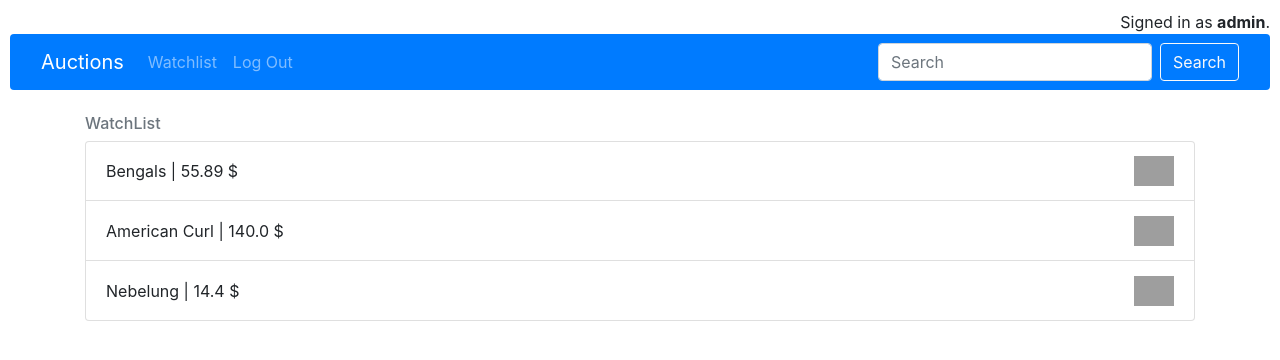
After one commit to AleksanderTelecki/commerce, a Django app: page /auction/watchlist in a window 1280 px wide. The commit adds this page. Shown: the top 360 px of the page. Run offline with Django 3.2, Linux system fonts and the light colour scheme; a user stored in the database is signed in; data comes from the database, SQL or seed files in the repository; both versions use the stored data as it was after the commit; some libraries are stand-ins or nearby versions; grey boxes are pictures that could not be loaded.

Commit message:
comment form, and watchlist

```diff
--- a/auctions/admin.py
+++ b/auctions/admin.py
@@ -2,7 +2,7 @@ from django.contrib import admin
 
 # Register your models here.
 
-from .models import User,Category,AuctionListing,Comment,Bid
+from .models import User,Category,AuctionListing,Comment,Bid, Watchlist
 
 class CategoriesAdmin(admin.ModelAdmin):
     list_display = ("id","categoryName")
@@ -13,3 +13,4 @@ admin.site.register(Category,CategoriesAdmin)
 admin.site.register(AuctionListing)
 admin.site.register(Comment)
 admin.site.register(Bid)
+admin.site.register(Watchlist)
--- a/auctions/models.py
+++ b/auctions/models.py
@@ -94,3 +94,5 @@ class Bid(models.Model):
 class Watchlist(models.Model):
     user = models.ForeignKey(User,on_delete=models.CASCADE,related_name="userWatchlist")
     auctionlisting = models.ForeignKey(AuctionListing,on_delete=models.CASCADE,related_name="auctionlistingItem")
+    def __str__(self):
+        return f"User: {self.user} AuctionListing: {self.auctionlisting}"
--- a/auctions/static/auctions/styles.css
+++ b/auctions/static/auctions/styles.css
@@ -11,3 +11,12 @@ body {
 #id_select {
     min-width:185px;
 }
+
+.card-link {
+    z-index: 2;
+    position: relative;
+}
+
+.image-parent {
+    max-width: 40px;
+}
--- a/auctions/templates/auctions/index.html
+++ b/auctions/templates/auctions/index.html
@@ -16,8 +16,11 @@
           <h6 class="card-text">Price: {{ auction.getPrice }}$</h6>
       </div>
       <div class="card-footer">
+          <a href="{% url 'showListing' listing_id=auction.id %}" class="stretched-link"></a>
           <a href="{% url 'showListing' listing_id=auction.id %}" class="card-link">Details</a>
-          <a href="#" class="card-link">Add to Watchlist</a>
+          {% if user.is_authenticated %}
+          <a href="{% url 'addToWatch' listing_id=auction.id %}" class="card-link">Add to Watchlist</a>
+          {% endif %}
       </div>
         <div class="card-footer">
           <small class="text-muted">{{ auction.startdate }}</small>
--- a/auctions/templates/auctions/layout.html
+++ b/auctions/templates/auctions/layout.html
@@ -18,18 +18,15 @@
 
           <nav class="navbar navbar-expand-lg navbar-dark bg-primary rounded">
             <div class="container-fluid">
-              <a class="navbar-brand" href="#">Auctions</a>
+              <a class="navbar-brand" href="{% url 'index' %}">Auctions</a>
               <button class="navbar-toggler" type="button" data-bs-toggle="collapse" data-bs-target="#navbarScroll" aria-controls="navbarScroll" aria-expanded="false" aria-label="Toggle navigation">
                 <span class="navbar-toggler-icon"></span>
               </button>
               <div class="collapse navbar-collapse" id="navbarScroll">
                 <ul class="navbar-nav me-auto my-2 my-lg-0 navbar-nav-scroll" style="--bs-scroll-height: 100px;">
-                    <li class="nav-item">
-                        <a class="nav-link" href="{% url 'index' %}">Active Listings</a>
-                    </li>
                     {% if user.is_authenticated %}
                     <li class="nav-item">
-                        <a class="nav-link" href="#">Watchlist</a>
+                        <a class="nav-link" href="{% url 'watchList' %}">Watchlist</a>
                     </li>
                         <li class="nav-item">
                             <a class="nav-link" href="{% url 'logout' %}">Log Out</a>
--- /dev/null
+++ b/auctions/templates/auctions/watchlist.html
@@ -0,0 +1,27 @@
+{% extends "auctions/layout.html" %}
+
+{% block body%}
+
+
+<div class="container">
+    <div class="row">
+      <div class="col-12">
+        <h6 class="text-muted">WatchList</h6>
+        <ul class="list-group">
+            {% for wlitem in watchlist %}
+          <li style="height: 60px;" class="list-group-item d-flex justify-content-between align-items-center">
+            {{ wlitem.auctionlisting.title }} | {{ wlitem.auctionlisting.getPrice }} $
+            <div class="image-parent">
+                <a href="{% url 'showListing' listing_id=wlitem.auctionlisting.id %}" class="stretched-link"></a>
+                <img src="{{ wlitem.auctionlisting.urlImage }}" class="img-fluid" alt="quixote">
+            </div>
+          </li>
+          {% endfor %}
+        </ul>
+      </div>
+    </div>
+</div>
+
+
+
+{% endblock %}
--- a/auctions/urls.py
+++ b/auctions/urls.py
@@ -6,6 +6,8 @@ urlpatterns = [
     path("auction/", views.index, name="index"),
     path("auction/filter/<str:filter>",views.sidebar_filter,name="filter"),
     path("auction/<int:listing_id>",views.showListing,name="showListing"),
+    path("auction/addtowatch/<int:listing_id>",views.addToWatch,name="addToWatch"),
+    path("auction/watchlist",views.watchList,name="watchList"),
     path("auction/login", views.login_view, name="login"),
     path("auction/logout", views.logout_view, name="logout"),
     path("auction/register", views.register, name="register")
--- a/auctions/views.py
+++ b/auctions/views.py
@@ -8,7 +8,7 @@ from django.urls import reverse
 from django.contrib import messages
 from django.db.models import Count, Max
 
-from .models import User,Category,AuctionListing,Comment,Bid
+from .models import User,Category,AuctionListing,Comment,Bid,Watchlist
 
 class SelectForm(forms.Form):
     select = forms.ModelChoiceField(queryset=Category.objects.all(),required=False)
@@ -16,6 +16,9 @@ class SelectForm(forms.Form):
 
 class BidForm(forms.Form):
     bid = forms.FloatField(widget=forms.TextInput(attrs={'class': 'form-control m-1','placeholder': 'Your bid'}))
+
+class CommentForm(forms.Form):
+    comment = forms.CharField(widget=forms.Textarea)
 
 def index(request):
 
@@ -68,6 +71,44 @@ def sidebar_filter(request,filter):
     })
 
 
+def addToWatch(request,listing_id):
+    if request.user.is_authenticated:
+        user = request.user
+        if not Watchlist.objects.filter(user=user,auctionlisting=AuctionListing.objects.get(id=listing_id)).exists():
+            wlitem = Watchlist(user=user,auctionlisting=AuctionListing.objects.get(id=listing_id))
+            wlitem.save()
+            return render(request,"auctions/watchlist.html",{
+                "watchlist":Watchlist.objects.all().filter(user=user)
+                })
+        else:
+            return render(request,"auctions/watchlist.html",{
+                "watchlist":Watchlist.objects.all().filter(user=user)
+                })
+    else:
+        return render(request, "auctions/index.html",{
+        "auctions":AuctionListing.objects.all(),
+        "selectform":SelectForm()
+        })
+
+
+
+def watchList(request):
+
+    if request.user.is_authenticated:
+        user=request.user
+        return render(request,"auctions/watchlist.html",{
+                "watchlist":Watchlist.objects.all().filter(user=user)
+                })
+    else:
+        return render(request, "auctions/index.html",{
+        "auctions":AuctionListing.objects.all(),
+        "selectform":SelectForm()
+        })
+
+
+
+
+
 def showListing(request,listing_id):
 
     if  request.method == 'POST':
@@ -77,9 +118,6 @@ def showListing(request,listing_id):
             bid = form.cleaned_data['bid']
             if request.user.is_authenticated:
                 user = request.user
-
-                print(AuctionListing.objects.get(id=listing_id))
-                print(AuctionListing.objects.get(id=listing_id).getPrice())
 
                 if bid > AuctionListing.objects.get(id=listing_id).getPrice():
                     b = Bid(user=user, auctionlisting=AuctionListing.objects.get(id=listing_id),bid=bid)
@@ -97,7 +135,8 @@ def showListing(request,listing_id):
     if litem is None:
         return render(request, "auctions/index.html",{
         "auctions":AuctionListing.objects.all(),
-        "selectform":SelectForm()
+        "selectform":SelectForm(),
+        "commentform":CommentForm()
         })
 
 
@@ -115,6 +154,7 @@ def showListing(request,listing_id):
     return render(request,"auctions/detailed.html",{
         "listing_item":litem,
         "bidform":BidForm(),
+        "commentform":CommentForm(),
         "bidcount":bidcount,
         "bid":bids,
         "bid_message":bid_message
```
Also changed, not shown: auctions/templates/auctions/detailed.html (+14 -1 lines), db.sqlite3.
